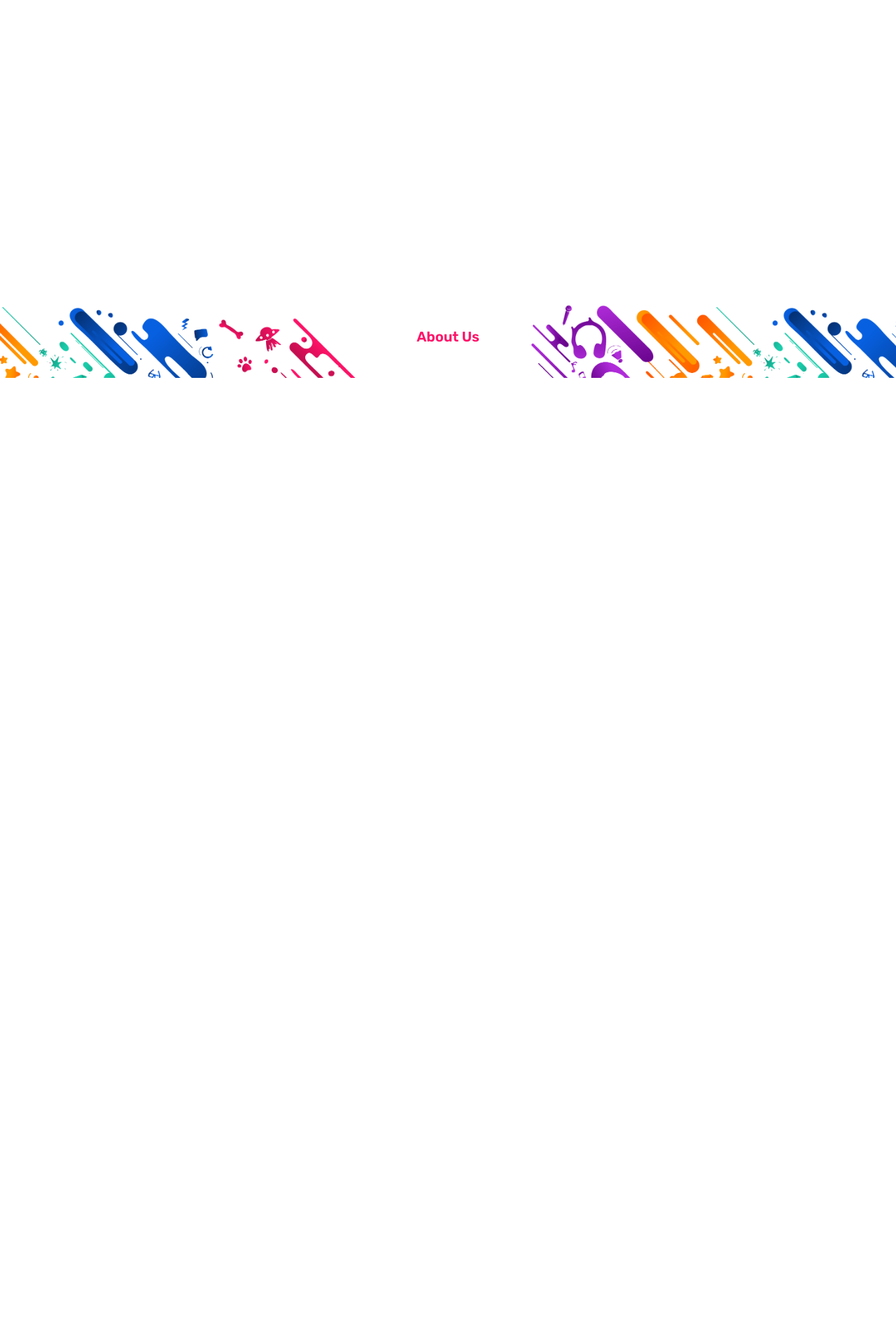
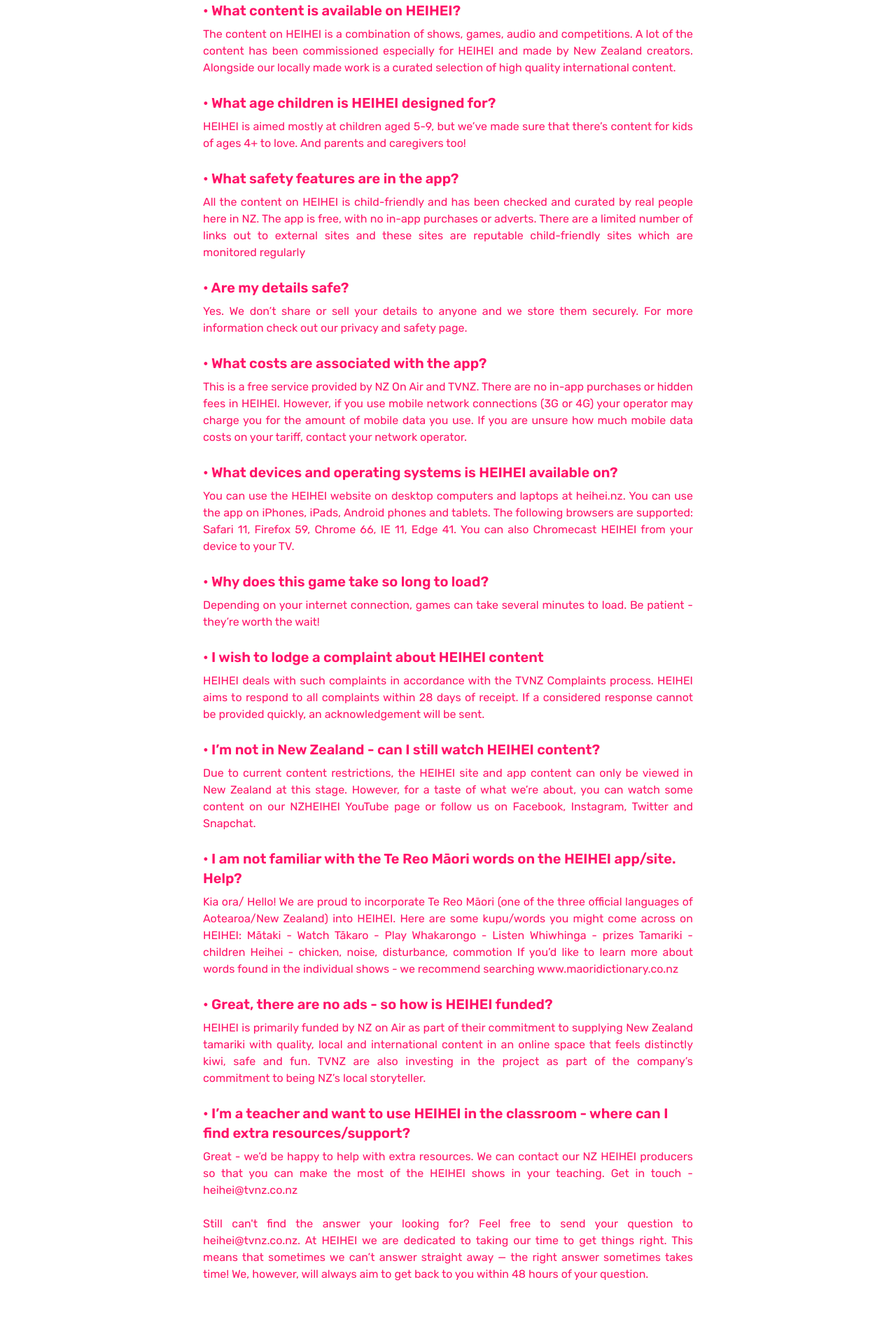
Before and after one commit to Blue-Pilkinton-Ching/nzgda-website-frontend, a Next.js app: page /about/help in a window 1280 px wide. Shown: the part 260-2142 px from the top of the page at 70% size. Before the commit the page ends 800 px from the top, so only its background shows below. Built offline with nearby package versions, Linux system fonts and the light colour scheme.

Commit message:
Added Help & FAQ page

```diff
--- /dev/null
+++ b/src/app/about/about.tsx
@@ -0,0 +1,3 @@
+export default function About({ children }: { children: React.ReactNode }) {
+  return <div className="sm:w-[80%] lg:w-[700px] mx-auto">{children}</div>
+}
--- a/src/app/about/help/page.tsx
+++ b/src/app/about/help/page.tsx
@@ -1 +1,129 @@
-export default function Page() {}
+import H1 from '../H1'
+import H2 from '../H2'
+import P from '../P'
+import About from '../about'
+
+export default function Page() {
+  return (
+    <>
+      <About>
+        <H1>HELP & FAQs</H1>
+        <br />
+        <br />
+
+        <H2>• What content is available on HEIHEI?</H2>
+        <P>
+          The content on HEIHEI is a combination of shows, games, audio and
+          competitions. A lot of the content has been commissioned especially
+          for HEIHEI and made by New Zealand creators. Alongside our locally
+          made work is a curated selection of high quality international
+          content.
+        </P>
+
+        <H2>• What age children is HEIHEI designed for?</H2>
+        <P>
+          HEIHEI is aimed mostly at children aged 5-9, but we’ve made sure that
+          there’s content for kids of ages 4+ to love. And parents and
+          caregivers too!
+        </P>
+
+        <H2>• What safety features are in the app?</H2>
+        <P>
+          All the content on HEIHEI is child-friendly and has been checked and
+          curated by real people here in NZ. The app is free, with no in-app
+          purchases or adverts. There are a limited number of links out to
+          external sites and these sites are reputable child-friendly sites
+          which are monitored regularly
+        </P>
+
+        <H2>• Are my details safe?</H2>
+        <P>
+          Yes. We don’t share or sell your details to anyone and we store them
+          securely. For more information check out our privacy and safety page.
+        </P>
+
+        <H2>• What costs are associated with the app?</H2>
+        <P>
+          This is a free service provided by NZ On Air and TVNZ. There are no
+          in-app purchases or hidden fees in HEIHEI. However, if you use mobile
+          network connections (3G or 4G) your operator may charge you for the
+          amount of mobile data you use. If you are unsure how much mobile data
+          costs on your tariff, contact your network operator.
+        </P>
+
+        <H2>• What devices and operating systems is HEIHEI available on?</H2>
+        <P>
+          You can use the HEIHEI website on desktop computers and laptops at
+          heihei.nz. You can use the app on iPhones, iPads, Android phones and
+          tablets. The following browsers are supported: Safari 11, Firefox 59,
+          Chrome 66, IE 11, Edge 41. You can also Chromecast HEIHEI from your
+          device to your TV.
+        </P>
+
+        <H2>• Why does this game take so long to load?</H2>
+        <P>
+          Depending on your internet connection, games can take several minutes
+          to load. Be patient - they’re worth the wait!
+        </P>
+
+        <H2>• I wish to lodge a complaint about HEIHEI content</H2>
+        <P>
+          HEIHEI deals with such complaints in accordance with the TVNZ
+          Complaints process. HEIHEI aims to respond to all complaints within 28
+          days of receipt. If a considered response cannot be provided quickly,
+          an acknowledgement will be sent.
+        </P>
+
+        <H2>• I’m not in New Zealand - can I still watch HEIHEI content?</H2>
+        <P>
+          Due to current content restrictions, the HEIHEI site and app content
+          can only be viewed in New Zealand at this stage. However, for a taste
+          of what we’re about, you can watch some content on our NZHEIHEI
+          YouTube page or follow us on Facebook, Instagram, Twitter and
+          Snapchat.
+        </P>
+
+        <H2>
+          • I am not familiar with the Te Reo Māori words on the HEIHEI
+          app/site. Help?
+        </H2>
+        <P>
+          Kia ora/ Hello! We are proud to incorporate Te Reo Māori (one of the
+          three official languages of Aotearoa/New Zealand) into HEIHEI. Here
+          are some kupu/words you might come across on HEIHEI: Mātaki - Watch
+          Tākaro - Play Whakarongo - Listen Whiwhinga - prizes Tamariki -
+          children Heihei - chicken, noise, disturbance, commotion If you’d like
+          to learn more about words found in the individual shows - we recommend
+          searching www.maoridictionary.co.nz
+        </P>
+
+        <H2>• Great, there are no ads - so how is HEIHEI funded?</H2>
+        <P>
+          HEIHEI is primarily funded by NZ on Air as part of their commitment to
+          supplying New Zealand tamariki with quality, local and international
+          content in an online space that feels distinctly kiwi, safe and fun.
+          TVNZ are also investing in the project as part of the company’s
+          commitment to being NZ’s local storyteller.
+        </P>
+
+        <H2>
+          • I’m a teacher and want to use HEIHEI in the classroom - where can I
+          find extra resources/support?
+        </H2>
+        <P>
+          Great - we’d be happy to help with extra resources. We can contact our
+          NZ HEIHEI producers so that you can make the most of the HEIHEI shows
+          in your teaching. Get in touch - heihei@tvnz.co.nz
+        </P>
+        <P>
+          Still can&apos;t find the answer your looking for? Feel free to send
+          your question to heihei@tvnz.co.nz. At HEIHEI we are dedicated to
+          taking our time to get things right. This means that sometimes we
+          can’t answer straight away — the right answer sometimes takes time!
+          We, however, will always aim to get back to you within 48 hours of
+          your question.
+        </P>
+      </About>
+    </>
+  )
+}
--- a/src/app/about/whowhatwhy/page.tsx
+++ b/src/app/about/whowhatwhy/page.tsx
@@ -1,17 +1,17 @@
+import React from 'react'
 import H1 from '../H1'
 import H2 from '../H2'
 import P from '../P'
+import About from '../about'
 
 export default function Page() {
   return (
-    <div className="sm:w-[80%] lg:w-[700px] mx-auto">
+    <About>
       <br />
       <H1>The Who, What and Why</H1>
       <br />
       <br />
-
       <H2>Who is HEIHEI?</H2>
-
       <P>
         HEIHEI is brought to you by a mighty tag team duo of NZ on Air and TVNZ,
         who both recognise the importance of embracing our cultural identity and
@@ -54,6 +54,6 @@
         down and enjoy HEIHEI: a reliable place to satisfy your child’s hunger
         for quality digital screen entertainment.
       </P>
-    </div>
+    </About>
   )
 }
```
